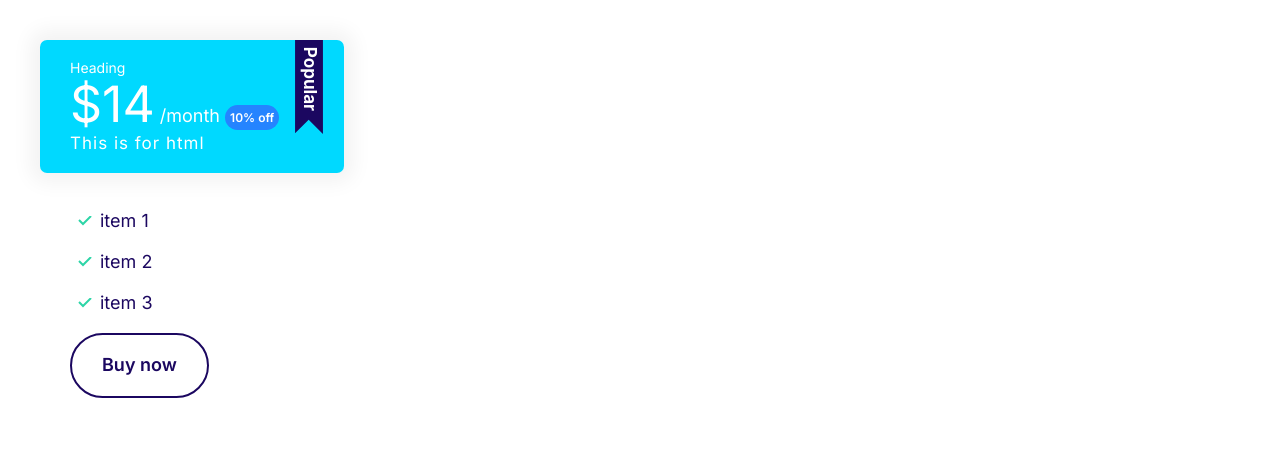
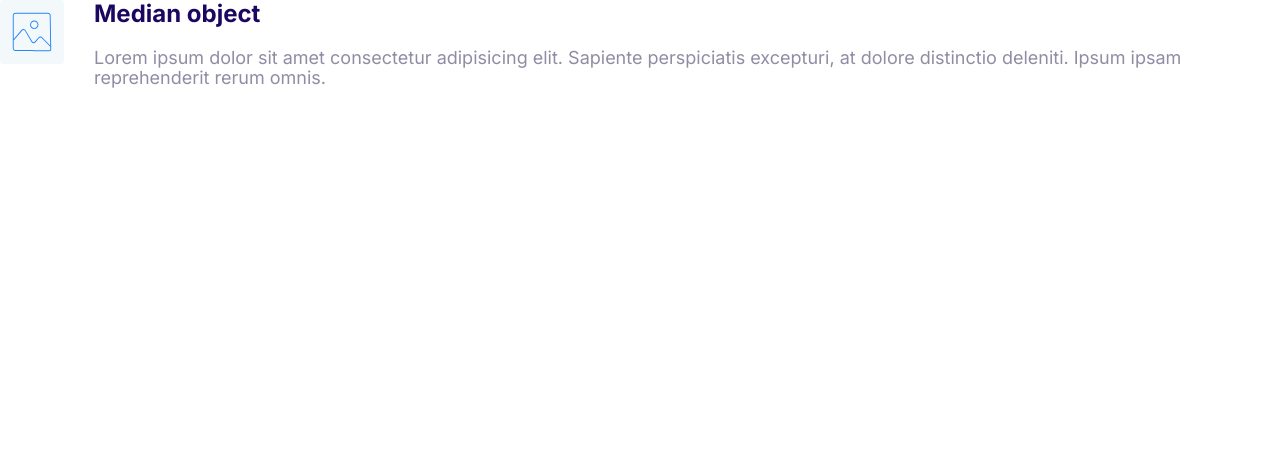
Before and after one commit to usmanshabbir756/firstweb, a plain HTML site: page index.html in a window 1280 px wide. Drawn offline with Linux system fonts and the light colour scheme.

Commit message:
media object

```diff
--- a/css/style.css
+++ b/css/style.css
@@ -283,3 +283,32 @@ font-size: 1.6rem;
       font-size: 1.7rem;
     }
   }
+  /* Icons */
+.icon {
+    width: 40px;
+    height: 40px;
+  }
+
+  .icon--primary {
+    fill: var(--color-primary);
+  }
+
+  .icon-container {
+    background: #f3f9fa;
+    width: 64px;
+    height: 64px;
+    border-radius: 3px;
+    display: inline-flex;
+    justify-content: center;
+    align-items: center;
+  }
+  /* media */
+  .media{
+      display: flex;
+  }
+  .media__title{
+      margin-top: 0;
+  }
+  .media__body{
+      margin: 0 30px;
+  }
--- a/index.html
+++ b/index.html
@@ -15,27 +15,21 @@
     <link rel="stylesheet" href="css/style.css" />
   </head>
   <body>
-    <div class="main--card">
-      <div class="plan plan--popular">
-        <div class="card card--secondary">
-          <header class="card__header">
-            <h3 class="plan__name">Heading</h3>
-            <span class="plan__price">$14</span>
-            <span class="plan__biling-cycle">/month</span>
-            <span class="badge badge--primary badge--small">10% off</span>
-            <span class="plan__description">This is for html</span>
-          </header>
-        </div>
-        <div class="card__body">
-          <ul class="list list--tick">
-            <li class="list__item">item 1</li>
-            <li class="list__item">item 2</li>
-            <li class="list__item">item 3</li>
-          </ul>
-          <span class="card--btn">
-            <button class="btn btn--outline">Buy now</button>
-          </span>
-        </div>
+    <div class="media">
+      <div class="media__image">
+        <span class="icon-container">
+          <svg class="icon icon--primary">
+            <use xlink:href="images/sprite.svg#snap"></use>
+          </svg>
+        </span>
+      </div>
+      <div class="media__body">
+        <h3 class="media__title">Median object</h3>
+        <p>
+          Lorem ipsum dolor sit amet consectetur adipisicing elit. Sapiente
+          perspiciatis excepturi, at dolore distinctio deleniti. Ipsum ipsam
+          reprehenderit rerum omnis.
+        </p>
       </div>
     </div>
   </body>
```
Also changed, not shown: Component/media.html (added, +17 -0 lines), images/sprite.svg (added).
